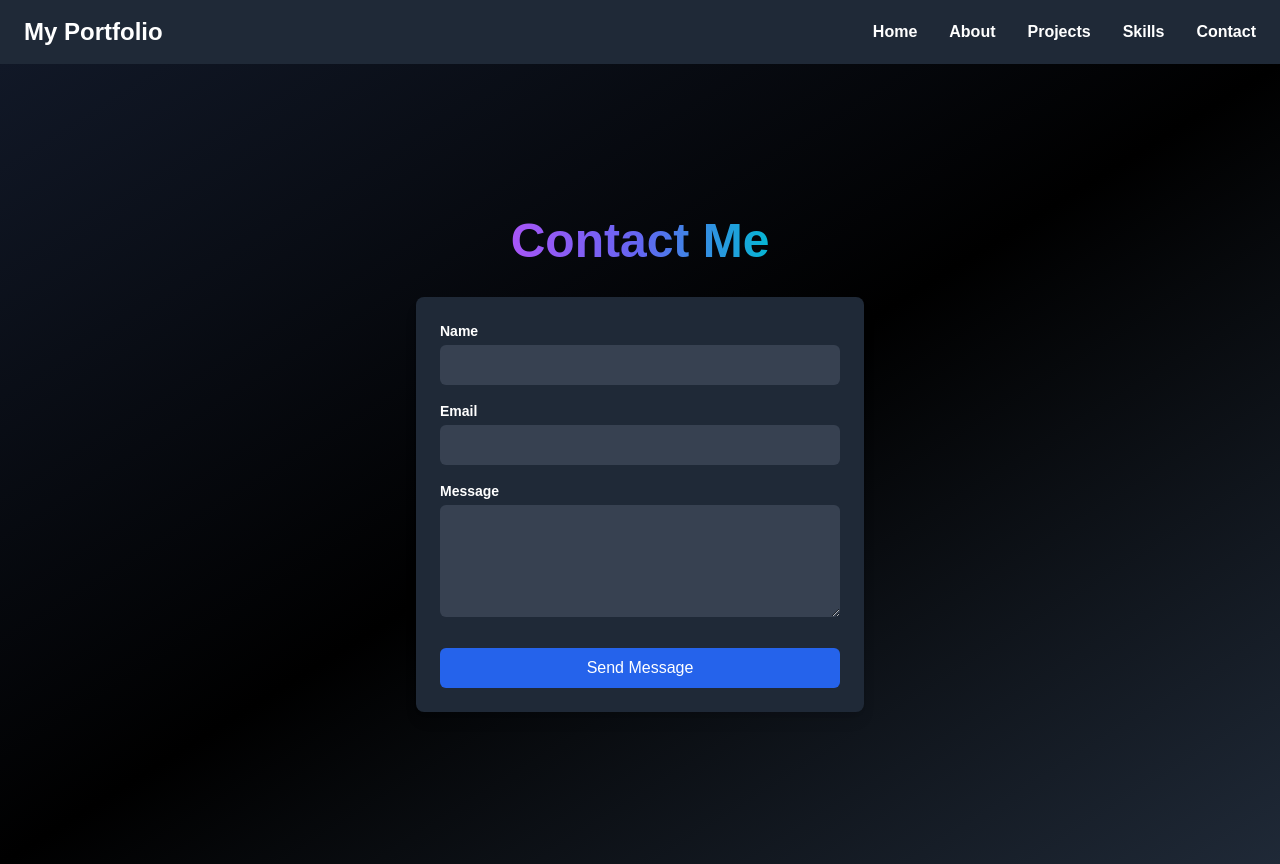
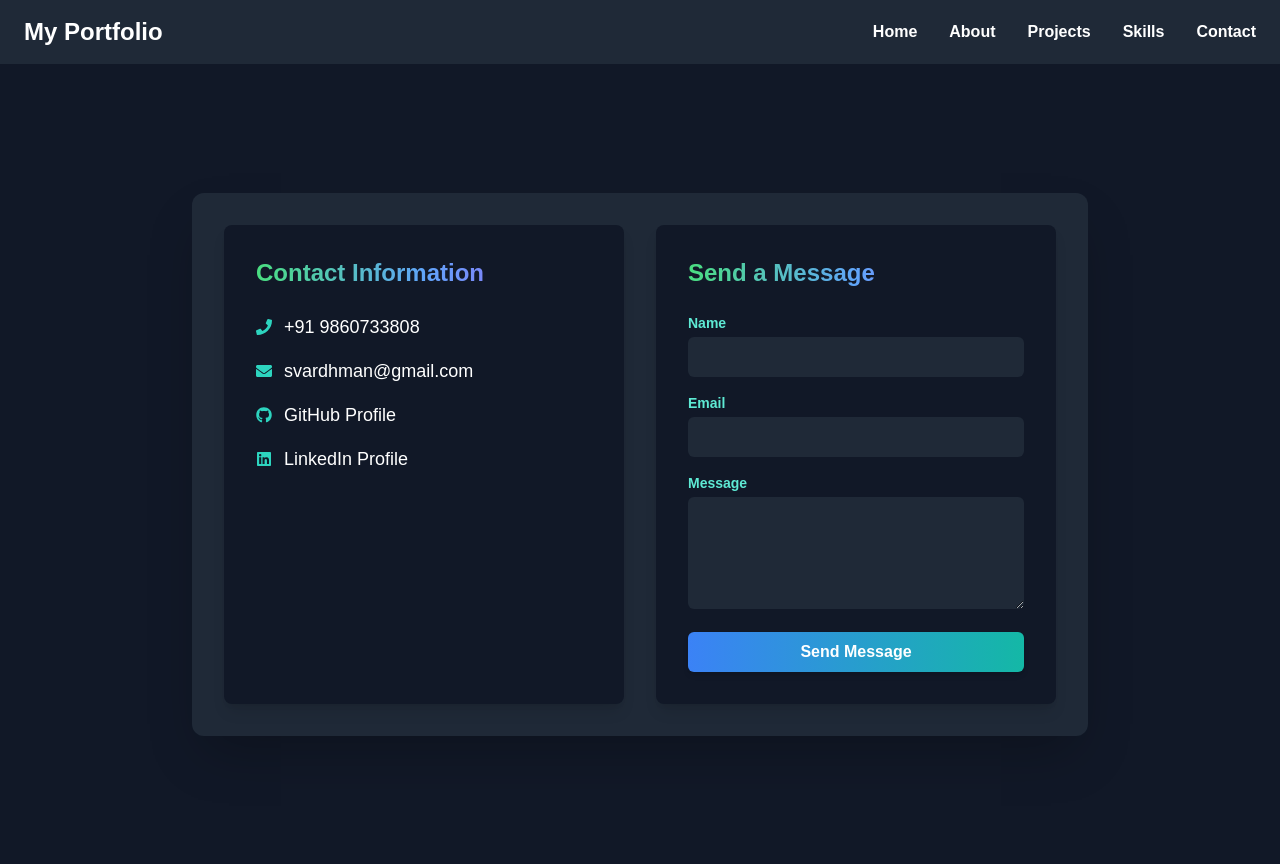
Before and after one commit to vardhman-shaha/portfolio-website, a Next.js app: page /contact in a window 1280 px wide. Built offline with nearby package versions, Linux system fonts and the light colour scheme.

Commit message:
contact page updated

```diff
--- a/app/contact/page.tsx
+++ b/app/contact/page.tsx
@@ -2,13 +2,20 @@
 
 "use client";
 
-import { useState } from 'react';
+import { useState, useEffect } from 'react';
 import Navbar from '@/components/Navbar';
+import { FaPhone, FaEnvelope, FaGithub, FaLinkedin } from 'react-icons/fa';
 
 export default function Contact() {
   const [formData, setFormData] = useState({ name: '', email: '', message: '' });
   const [loading, setLoading] = useState(false);
   const [success, setSuccess] = useState(false);
+  const [mounted, setMounted] = useState(false);
+
+  // Only render component on client side after mount
+  useEffect(() => {
+    setMounted(true);
+  }, []);
 
   const handleChange = (e: React.ChangeEvent<HTMLInputElement | HTMLTextAreaElement>) => {
     const { name, value } = e.target;
@@ -39,16 +46,68 @@ export default function Contact() {
     }
   };
 
+  // Render nothing on the server and render content on the client only
+  if (!mounted) {
+    return null;
+  }
+
   return (
     <>
       <Navbar />
-      <div className="flex flex-col items-center justify-center min-h-screen p-6 bg-gradient-to-br from-gray-900 via-black to-gray-800 text-white">
-        <h1 className="text-5xl font-extrabold text-center bg-gradient-to-r from-purple-500 via-indigo-500 to-cyan-500 bg-clip-text text-transparent mb-8">
-          Contact Me
-        </h1>
-        <form onSubmit={handleSubmit} className="w-full max-w-md bg-gray-800 p-6 rounded-lg shadow-lg">
-          <div className="mb-4">
-            <label htmlFor="name" className="block text-sm font-bold">Name</label>
+      <div className="flex items-center justify-center min-h-screen p-6 bg-gray-900 text-white">
+        <div className="flex flex-col md:flex-row w-full max-w-4xl p-8 rounded-xl bg-gray-800 shadow-2xl space-y-8 md:space-y-0 md:space-x-8">
+
+          {/* Left Side: Contact Information */}
+          <div className="flex-1 p-8 rounded-lg bg-gray-900 shadow-lg">
+            <h2 className="text-2xl font-semibold mb-6 text-transparent bg-clip-text bg-gradient-to-r from-green-400 via-blue-400 to-purple-500 text-center md:text-left">
+              Contact Information
+            </h2>
+            <div className="space-y-4">
+              <div className="flex items-center">
+                <FaPhone className="text-teal-400 mr-3" aria-label="Phone" />
+                <a href="tel:+919860733808" className="text-lg hover:text-teal-300">
+                  +91 9860733808
+                </a>
+              </div>
+              <div className="flex items-center">
+                <FaEnvelope className="text-teal-400 mr-3" aria-label="Email" />
+                <a href="mailto:svardhman@gmail.com" className="text-lg hover:text-teal-300">
+                  svardhman@gmail.com
+                </a>
+              </div>
+              <div className="flex items-center">
+                <FaGithub className="text-teal-400 mr-3" aria-label="GitHub" />
+                <a
+                  href="https://github.com/vardhman-shaha/vshaha"
+                  target="_blank"
+                  rel="noopener noreferrer"
+                  className="text-lg hover:text-teal-300"
+                >
+                  GitHub Profile
+                </a>
+              </div>
+              <div className="flex items-center">
+                <FaLinkedin className="text-teal-400 mr-3" aria-label="LinkedIn" />
+                <a
+                  href="https://www.linkedin.com/in/vardhman-shaha"
+                  target="_blank"
+                  rel="noopener noreferrer"
+                  className="text-lg hover:text-teal-300"
+                >
+                  LinkedIn Profile
+                </a>
+              </div>
+            </div>
+          </div>
+
+          {/* Right Side: Contact Form */}
+          <div className="flex-1 p-8 rounded-lg bg-gray-900 shadow-lg">
+            <h2 className="text-2xl font-semibold mb-6 text-transparent bg-clip-text bg-gradient-to-r from-green-400 via-blue-400 to-purple-500 text-center md:text-left">
+              Send a Message
+            </h2>
+            <form onSubmit={handleSubmit} className="space-y-4">
+              <div>
+                <label htmlFor="name" className="block text-sm font-semibold text-teal-300">Name</label>
                 <input
                   type="text"
                   id="name"
@@ -56,11 +115,11 @@ export default function Contact() {
                   value={formData.name}
                   onChange={handleChange}
                   required
-              className="w-full mt-1 px-4 py-2 bg-gray-700 rounded-md"
+                  className="w-full mt-1 px-4 py-2 bg-gray-800 rounded-md text-white focus:ring-2 focus:ring-teal-400"
                 />
               </div>
-          <div className="mb-4">
-            <label htmlFor="email" className="block text-sm font-bold">Email</label>
+              <div>
+                <label htmlFor="email" className="block text-sm font-semibold text-teal-300">Email</label>
                 <input
                   type="email"
                   id="email"
@@ -68,32 +127,33 @@ export default function Contact() {
                   value={formData.email}
                   onChange={handleChange}
                   required
-              className="w-full mt-1 px-4 py-2 bg-gray-700 rounded-md"
+                  className="w-full mt-1 px-4 py-2 bg-gray-800 rounded-md text-white focus:ring-2 focus:ring-teal-400"
                 />
               </div>
-          <div className="mb-6">
-            <label htmlFor="message" className="block text-sm font-bold">Message</label>
+              <div>
+                <label htmlFor="message" className="block text-sm font-semibold text-teal-300">Message</label>
                 <textarea
                   id="message"
                   name="message"
                   value={formData.message}
                   onChange={handleChange}
                   required
-              className="w-full mt-1 px-4 py-2 bg-gray-700 rounded-md"
+                  className="w-full mt-1 px-4 py-2 bg-gray-800 rounded-md text-white focus:ring-2 focus:ring-teal-400"
                   rows={4}
                 ></textarea>
               </div>
               <button
                 type="submit"
-            disabled={loading}
-            className="w-full px-4 py-2 bg-blue-600 text-white rounded-md hover:bg-blue-700"
+                className="w-full px-4 py-2 bg-gradient-to-r from-blue-500 to-teal-500 text-white rounded-md hover:from-blue-600 hover:to-teal-600 transition-colors shadow-md font-semibold"
               >
                 {loading ? 'Sending...' : 'Send Message'}
               </button>
               {success && (
-            <p className="text-green-500 text-center mt-4">Message sent successfully!</p>
+                <p className="text-teal-300 text-center mt-4">Message sent successfully!</p>
               )}
             </form>
+          </div>
+        </div>
       </div>
     </>
   );
```
Lines whose indentation alone changed are shown as unchanged.
